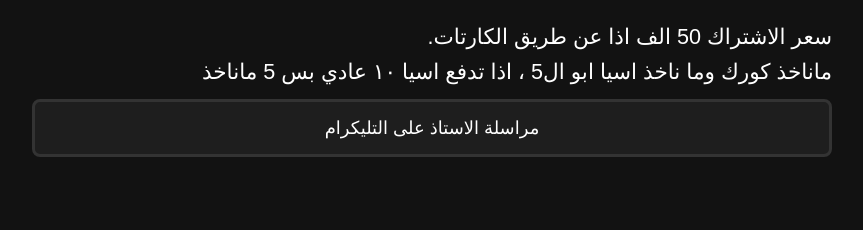
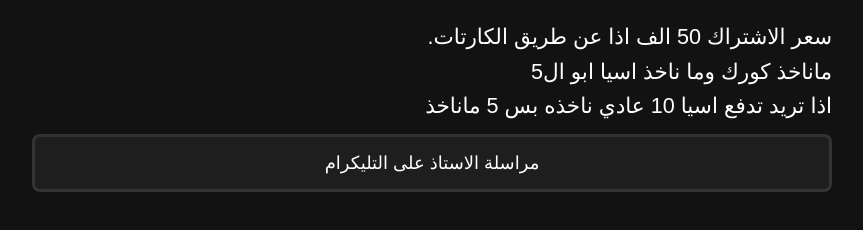
Before and after one commit to Ali78532/sub_private, a plain HTML site: page index.html in a window 1280 px wide. Both pictures are taken after a click on the element "كارتات رصيد (50 الف)". Shown: the whole page, without its empty margins (208-1071 px from the left). Drawn offline with Linux system fonts and the light colour scheme.

Commit message:
Update index.html

```diff
--- a/index.html
+++ b/index.html
@@ -126,8 +126,7 @@
       </div>
     </div>
     <p class="note">
-      وقت المحاضرة الساعة ب4 العصر⏰<br>
-      ملاحظة: راح اضيفك للخصوصي بعد ما تدفع مبلغ الاشتراك. ما اضيف احد قبل ما يدفع نهائيا!
+      وقت المحاضرة الساعة ب4 العصر⏰
     </p>
   </div>
 
@@ -158,7 +157,8 @@
         showDetails("cards",
 `سعر الاشتراك 50 الف اذا عن طريق الكارتات.
 <br>
-ماناخذ كورك وما ناخذ اسيا ابو ال5 ، اذا تدفع اسيا ١٠ عادي بس  5 ماناخذ
+ماناخذ كورك وما ناخذ اسيا ابو ال5 <br>
+اذا تريد تدفع اسيا 10 عادي ناخذه بس 5 ماناخذ
 <br>
 `
         );
```
